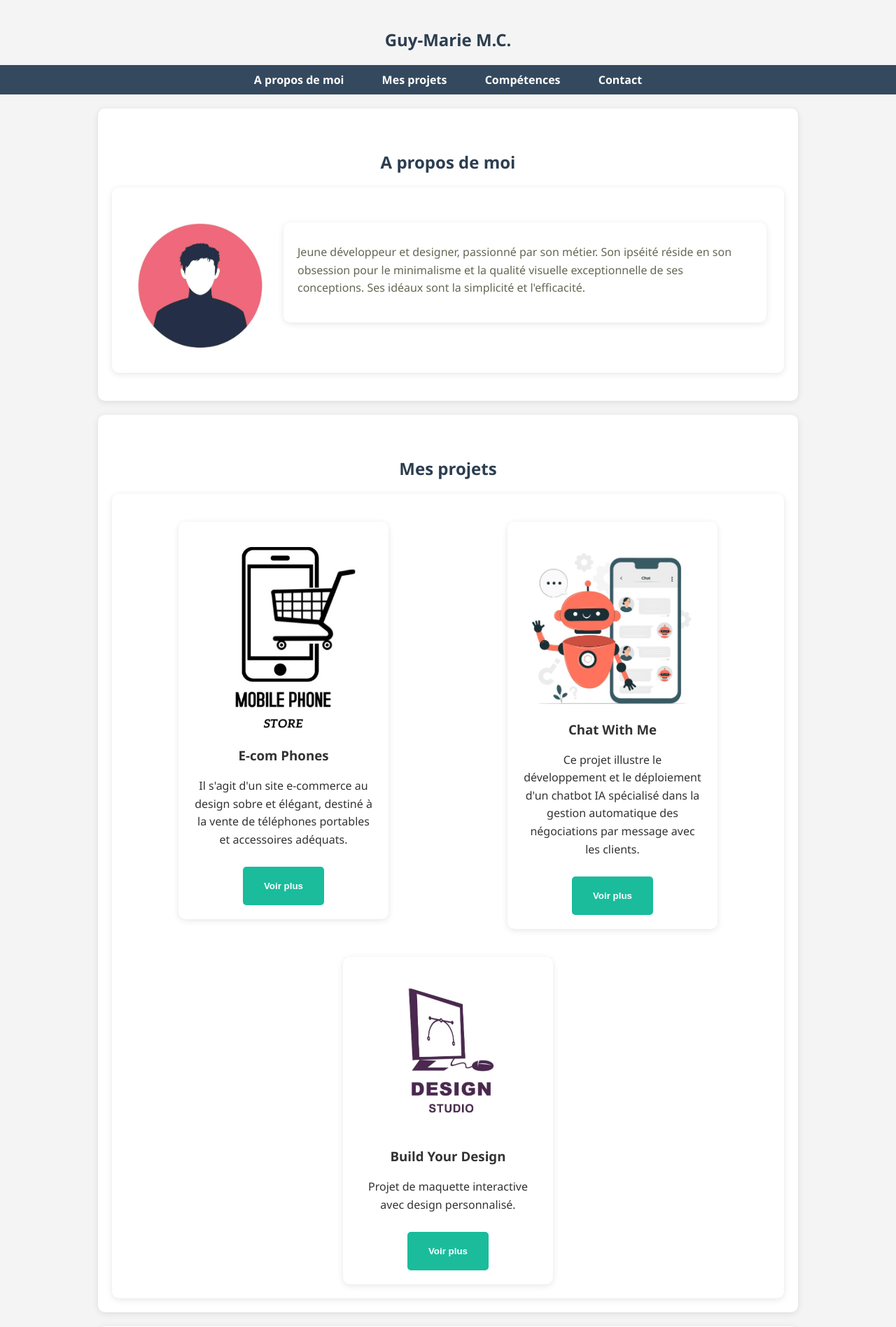
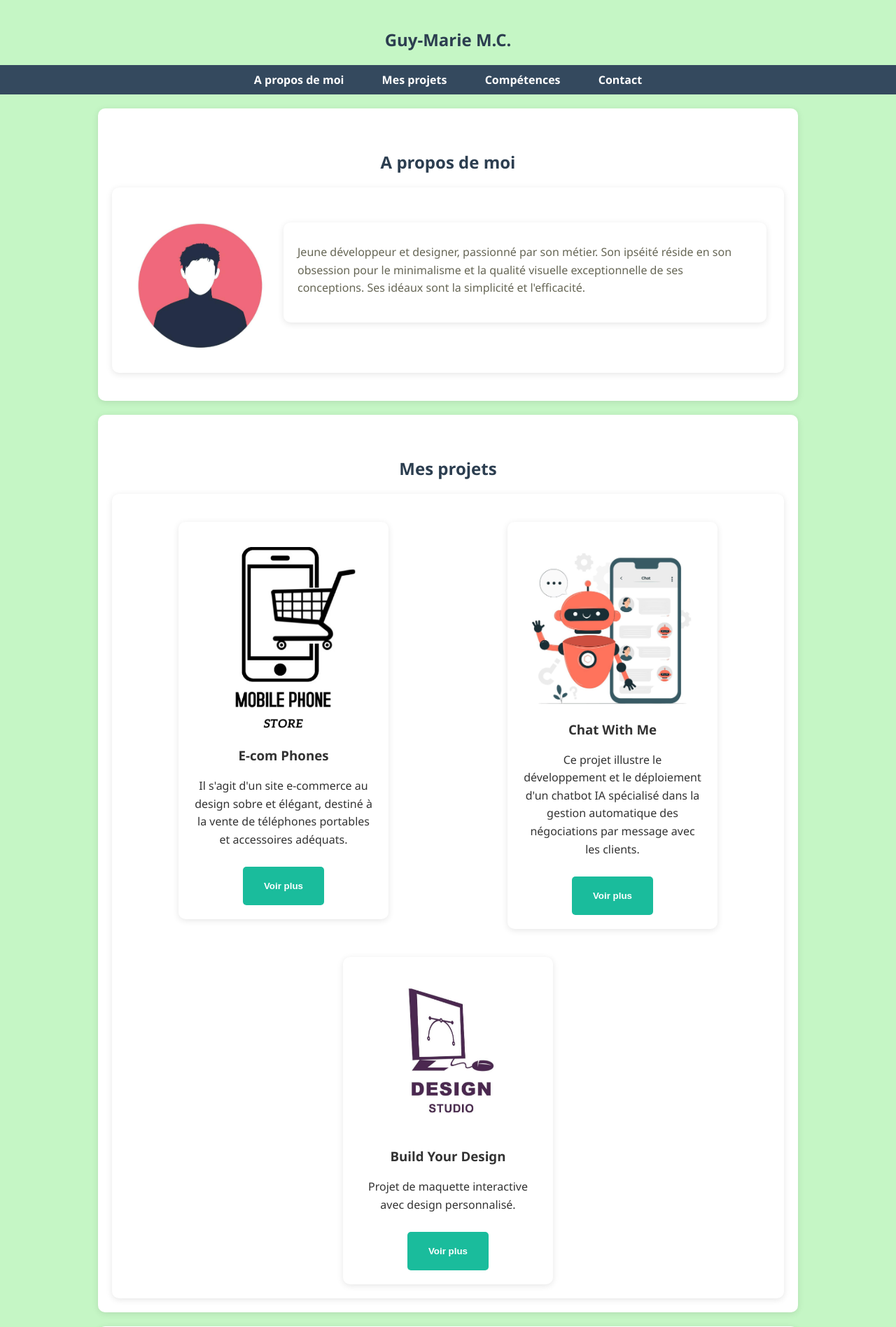
Before and after one commit to Guy-Marie06/projet-proweb, a PHP site: page / in a window 1280 px wide. Shown: the top 1897 px of the page at 70% size. Run offline with PHP 8.4, Linux system fonts and the light colour scheme.

Commit message:
Modification de la couleur d'arrière plan

```diff
--- a/style.css
+++ b/style.css
@@ -6,7 +6,7 @@
     font-family: 'Segoe UI', sans-serif;
     margin: 0;
     padding: 0;
-    background-color: #f4f4f4;
+    background-color: #c5f6c5;
     color: #333;
   }
 
```
